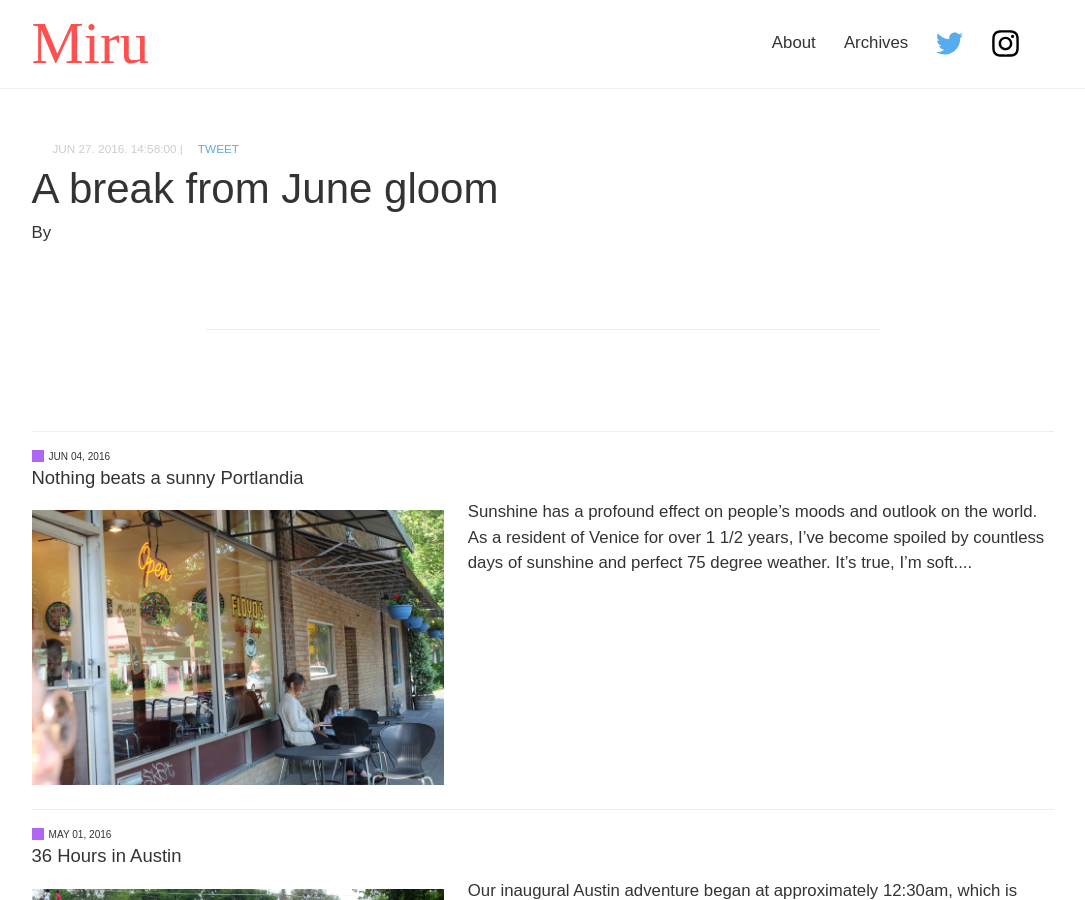
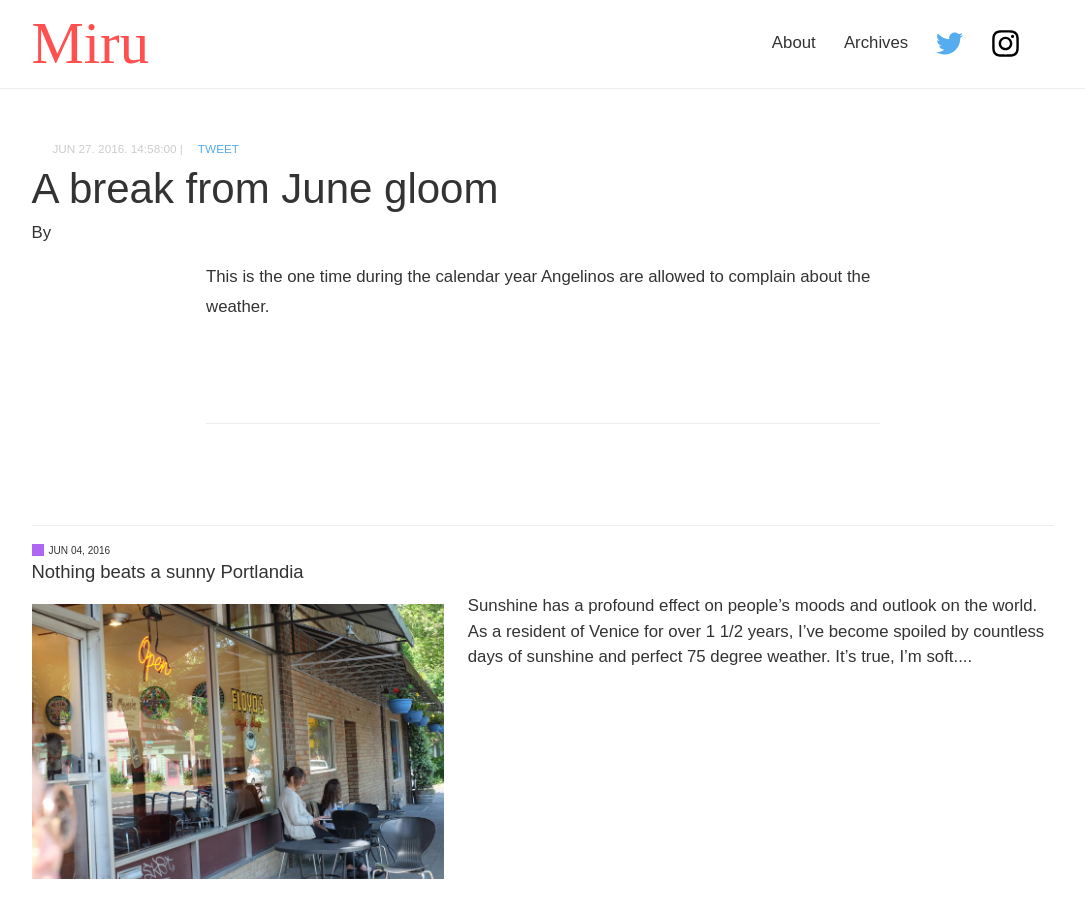
Before and after one commit to PHironaka/Miru-Blog, a Jekyll site: the page built from _posts/2016-06-27-a-break-from-june-gloom.markdown, in a window 1280 px wide and 900 px high. Shown: the whole window, without its empty margins (97-1182 px from the left). Built offline with Jekyll 4.4.1, drawn with Linux system fonts in a browser that asks for light colours; some web fonts are replaced; a script that is not in the unit is left out; comment, search, counter and statistics services are not loaded.

Commit message:
Updated A Break From June Gloom

```diff
--- a/_posts/2016-06-27-a-break-from-june-gloom.markdown
+++ b/_posts/2016-06-27-a-break-from-june-gloom.markdown
@@ -2,3 +2,5 @@
 title: A break from June gloom
 date: 2016-06-27 14:58:00 Z
 ---
+
+This is the one time during the calendar year Angelinos are allowed to complain about the weather.
```
